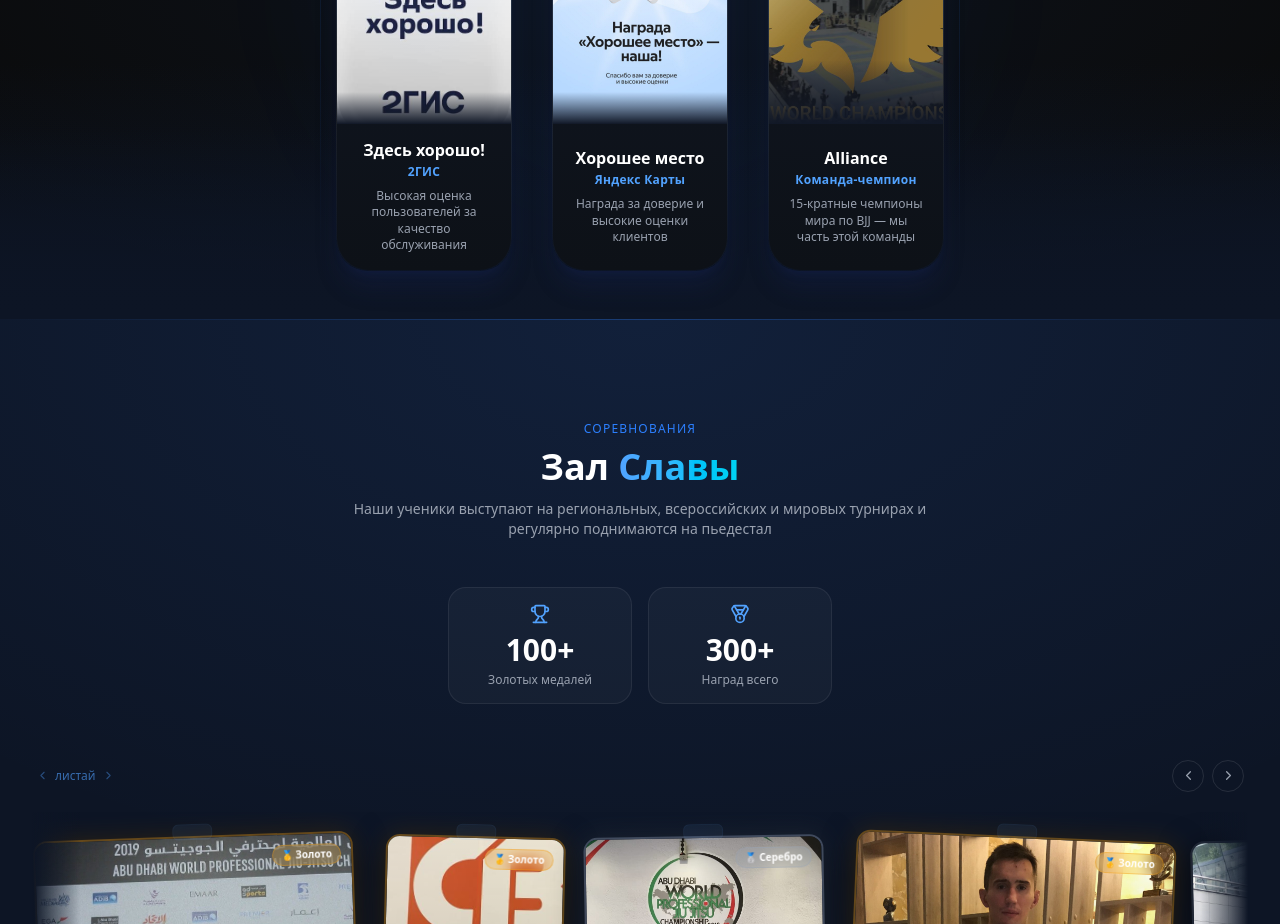
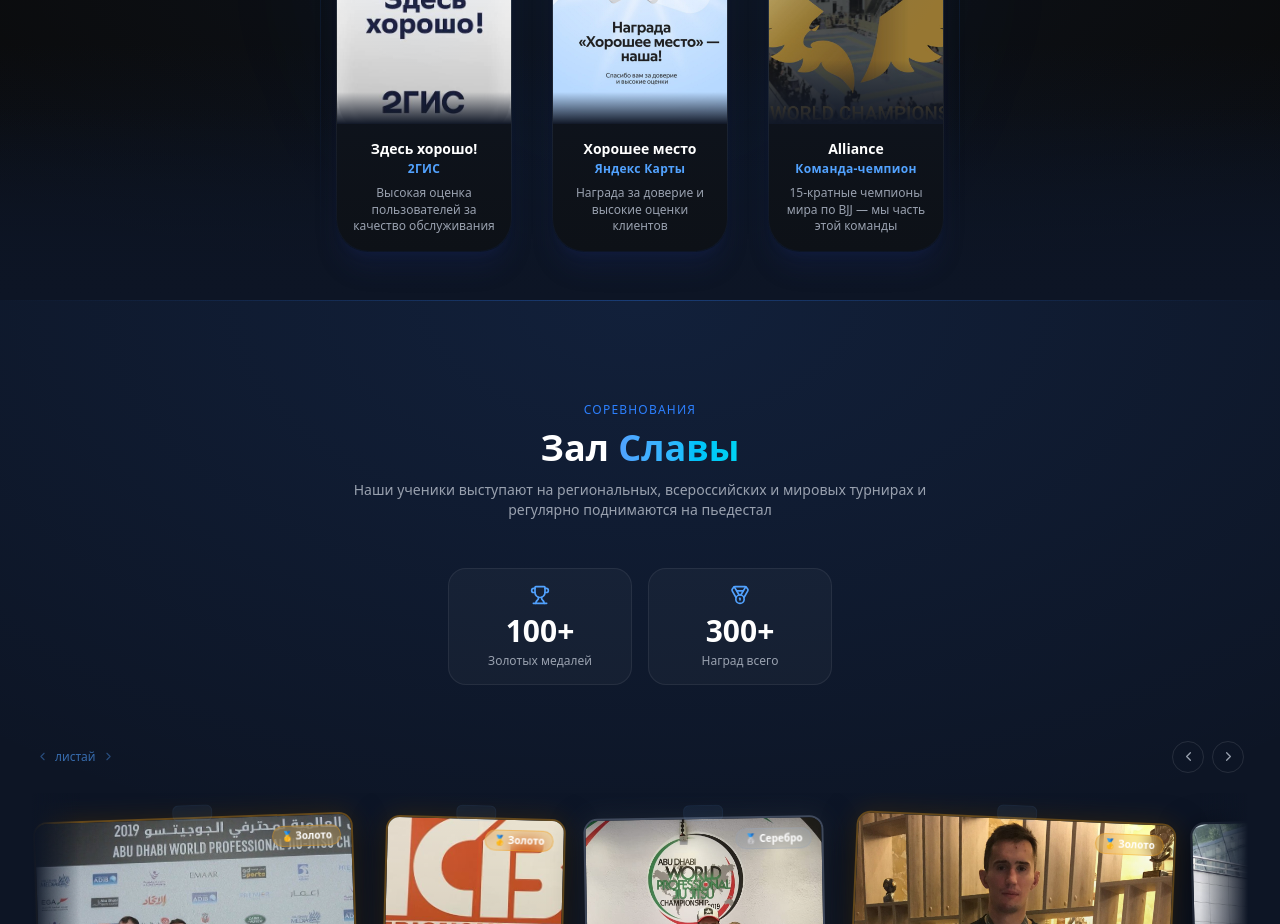
Before and after one commit to german9827387/bjj59-site, a Next.js app: page / in a window 1280 px wide. Shown: the part 5320-6244 px from the top of the page. Built offline with nearby package versions, Linux system fonts and the light colour scheme.

Commit message:
Awards: fix text overflow in cards

```diff
--- a/components/Awards.tsx
+++ b/components/Awards.tsx
@@ -72,8 +72,8 @@ export default function Awards() {
                     <div className={`absolute top-0 left-0 right-0 bg-gradient-to-b from-[#111827] to-transparent z-20 pointer-events-none ${award.id === "alliance" ? "h-16" : "h-8"}`} />
                     <div className={`absolute bottom-0 left-0 right-0 bg-gradient-to-t from-[#111827] to-transparent z-20 pointer-events-none ${award.id === "alliance" ? "h-16" : "h-8"}`} />
                   </div>
-                  <div className="relative z-10 text-center px-5 py-4 flex-1 flex flex-col justify-center">
-                    <div className="text-white font-black text-base leading-tight">{award.title}</div>
+                  <div className="relative z-10 text-center px-3 py-4 flex-1 flex flex-col justify-center">
+                    <div className="text-white font-black text-sm leading-tight">{award.title}</div>
                     <div className="text-blue-400 text-xs mt-1 font-semibold tracking-wide">{award.source}</div>
                     <div className="text-gray-400 text-xs mt-2 leading-snug">{award.description}</div>
                   </div>
```
